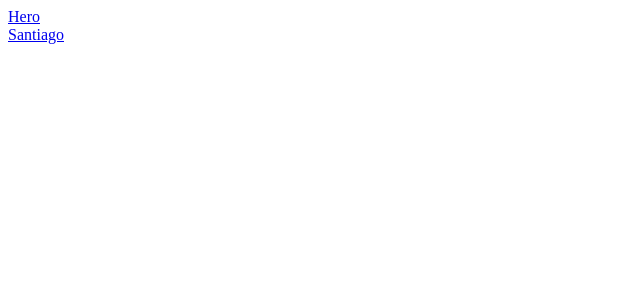
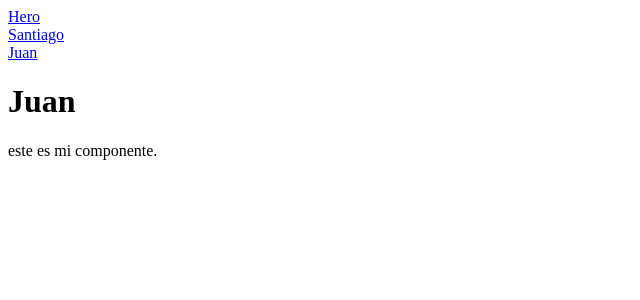
Before and after one commit to ProSachi/repositorio-salvaje-, a React (Vite) app: page /juan in a window 1280 px wide. Before the commit this address had no page. Shown: the top 300 px of the page, without its empty margins (0-640 px from the left). Built offline with nearby package versions, Linux system fonts and the light colour scheme.

Commit message:
Se crea el componente de Juan y su ruta

```diff
--- a/src/App.jsx
+++ b/src/App.jsx
@@ -2,6 +2,7 @@ import './App.css'
 import { BrowserRouter, Routes, Route, Link } from 'react-router-dom'
 import Santiago from './components/Santiago'
 import Hero from './components/Hero'
+import Juan from './components/juan'
 
 function App() {
 
@@ -12,11 +13,13 @@ function App() {
         <br />
         <Link to="/santiago"> Santiago </Link>
         <br />
+        <Link to="/juan"> Juan </Link>
 
 
         <Routes>
           <Route path="/hero" element={<Hero />} />
           <Route path="/santiago" element={<Santiago />} />
+          <Route path="/juan" element={<Juan />} />
         </Routes>
 
       </BrowserRouter>
--- /dev/null
+++ b/src/components/Juan.jsx
@@ -0,0 +1,12 @@
+import React from 'react'
+
+const Juan = () => {
+  return (
+     <div>
+      <h1>Juan</h1>
+      <p>este es mi componente.</p>
+    </div>
+  )
+}
+
+export default Juan
```
